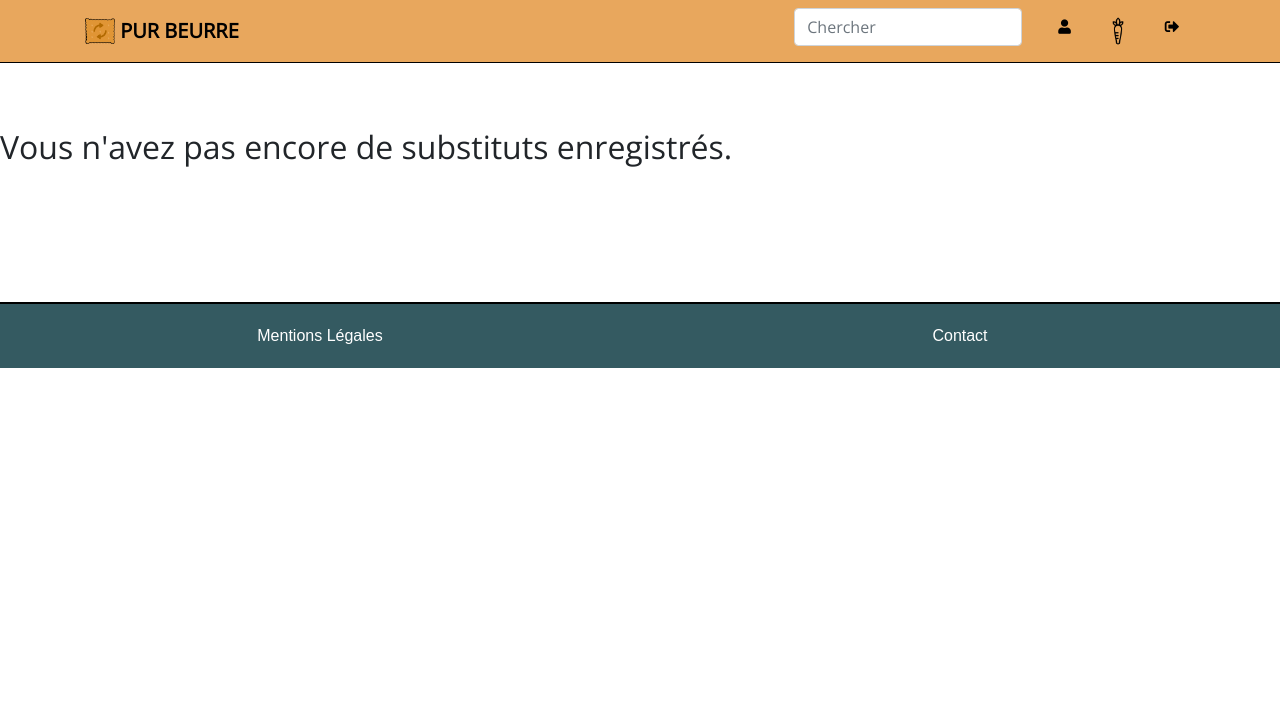
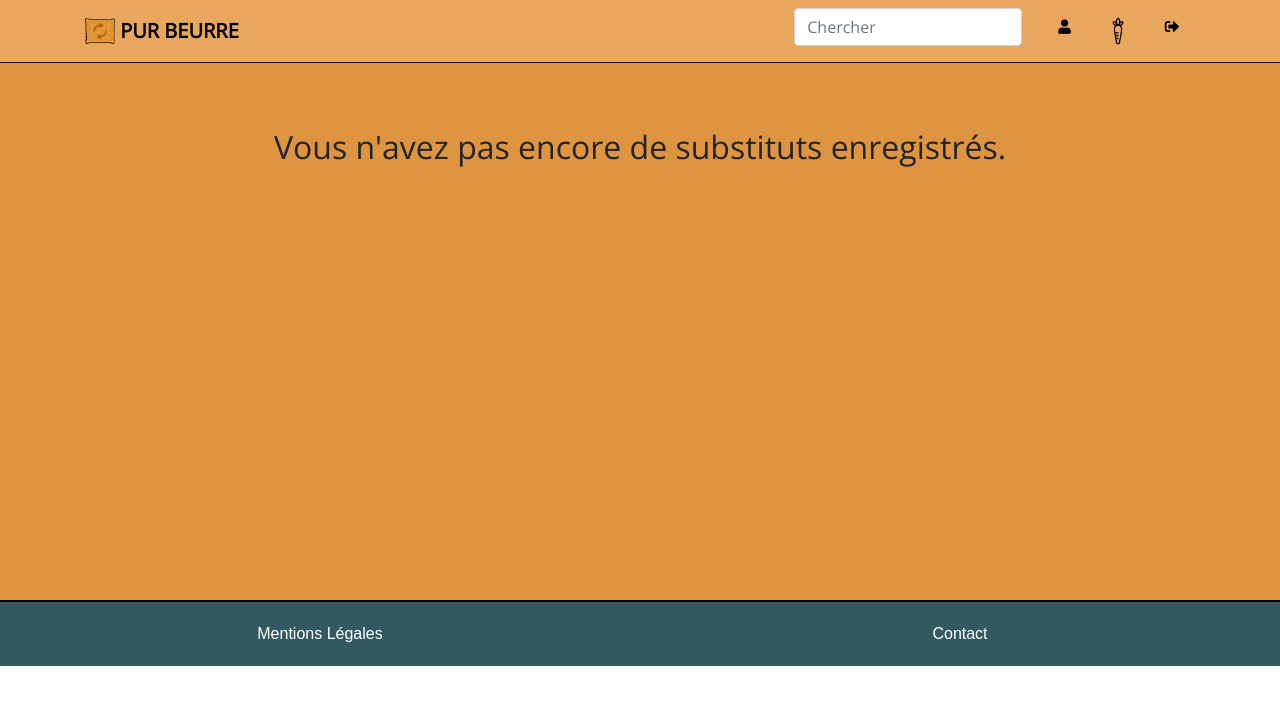
Before and after one commit to AlexBardDev/Project_8_OC, a Django app: page /bookmark/ in a window 1280 px wide. Shown: the top 705 px of the page. Run offline with Django 3.2, Linux system fonts and the light colour scheme; the visitor is signed in with stand-in values (Sample User, id 1); data that the repository does not hold is empty; some libraries are stand-ins or nearby versions; some web fonts are replaced.

Commit message:
CSS style added to the bookmark page

```diff
--- a/pur_beurre_project/food_substitute/static/food_substitute/style.css
+++ b/pur_beurre_project/food_substitute/static/food_substitute/style.css
@@ -118,13 +118,13 @@ section form
 	left: 270px;
 }
 
-#substitute a, #substitute a:visited, #suggestions a, #suggestions a:visited, #display a, #display a:visited, #login a, #login a:visited, #legal_notices a, #legal_notices a:visited
+#substitute a, #substitute a:visited, #suggestions a, #suggestions a:visited, #display a, #display a:visited, #login a, #login a:visited, #legal_notices a, #legal_notices a:visited, #bookmarks a, #bookmarks a:visited
 {
 	color: rgb(134, 235, 230);
 	font-weight: bold;
 }
 
-#substitute a:hover, #suggestions a:hover, #display a:hover, #login a:hover, #legal_notices a:hover
+#substitute a:hover, #suggestions a:hover, #display a:hover, #login a:hover, #legal_notices a:hover, #bookmarks a:hover
 {
 	font-style: italic;
 }
@@ -134,7 +134,7 @@ section form
 	margin-top: 10px;
 }
 
-#not_found, #suggestions
+#not_found, #suggestions, #bookmarks
 {
 	background-color: rgb(222, 148, 64);
 	min-height: 600px;
@@ -258,6 +258,16 @@ section form
 	color: white;
 }
 
+#bookmarks p
+{
+	margin-top: 15px;
+}
+
+#bookmarks div[class*="col-md-4"]
+{
+	margin-top: 50px;
+}
+
 footer
 {
 	border-top: 2px black solid;
--- a/pur_beurre_project/food_substitute/templates/food_substitute/bookmark.html
+++ b/pur_beurre_project/food_substitute/templates/food_substitute/bookmark.html
@@ -5,11 +5,19 @@
 {% block content %}
 	<section id="bookmarks">
 		{% if list_bookmarks %}
+			<h2 class="text-center">Vos substituts déjà enregistrés :</h2>
+			<div class="row">
 			{% for bookmark in list_bookmarks %}
-				<a href="{% url 'display' bookmark.id_product.name %}">{{ bookmark.id_product.name }}</a>
+				<div class="col-md-4 text-center">
+					<a href="{% url 'display' bookmark.id_product.name %}">
+						<img src="{{ bookmark.id_product.image }}" alt="image product" width="200" height="200"/>
+						<p>{{ bookmark.id_product.name }}</p>
+					</a>
+				</div>
 			{% endfor %}
+			</div>
 		{% else %}
-			<h2>Vous n'avez pas encore de substituts enregistrés.</h2>
+			<h2 class="text-center">Vous n'avez pas encore de substituts enregistrés.</h2>
 		{% endif %}
 	</section>
 {% endblock %}
```
